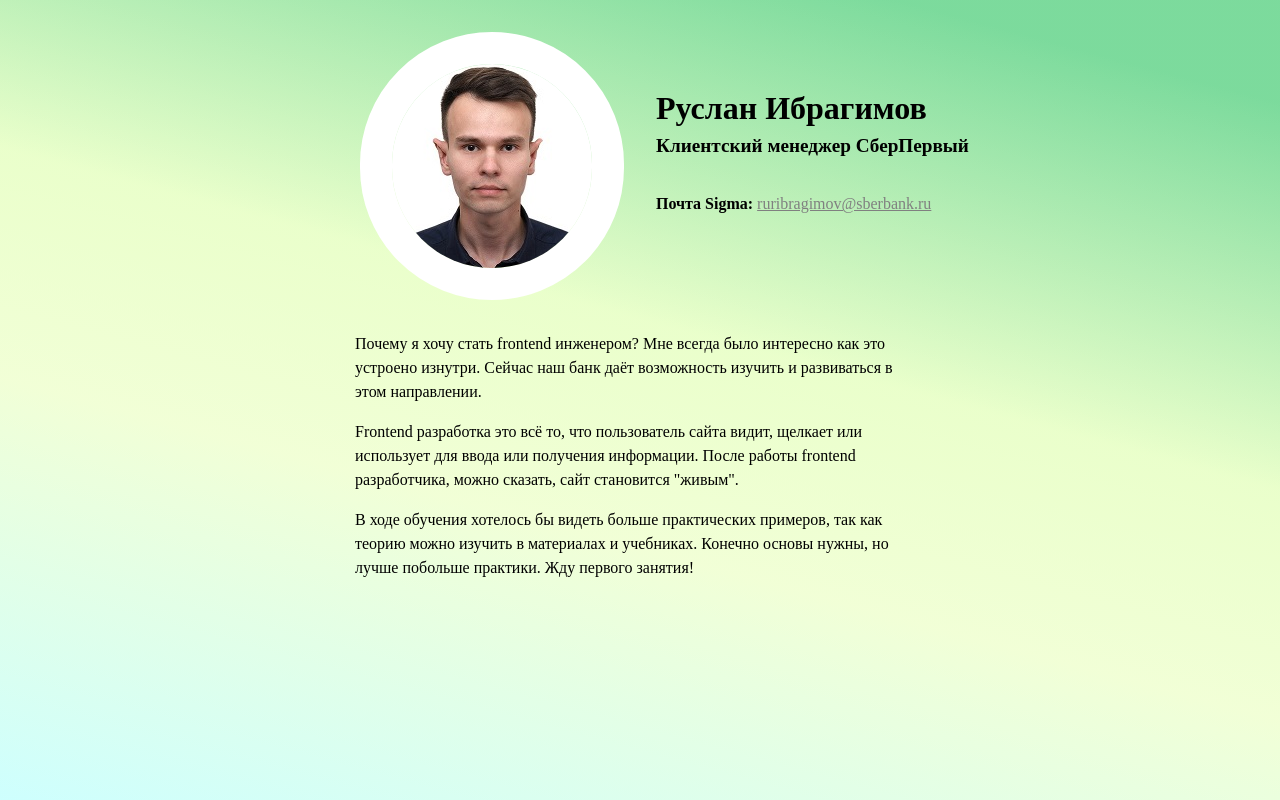
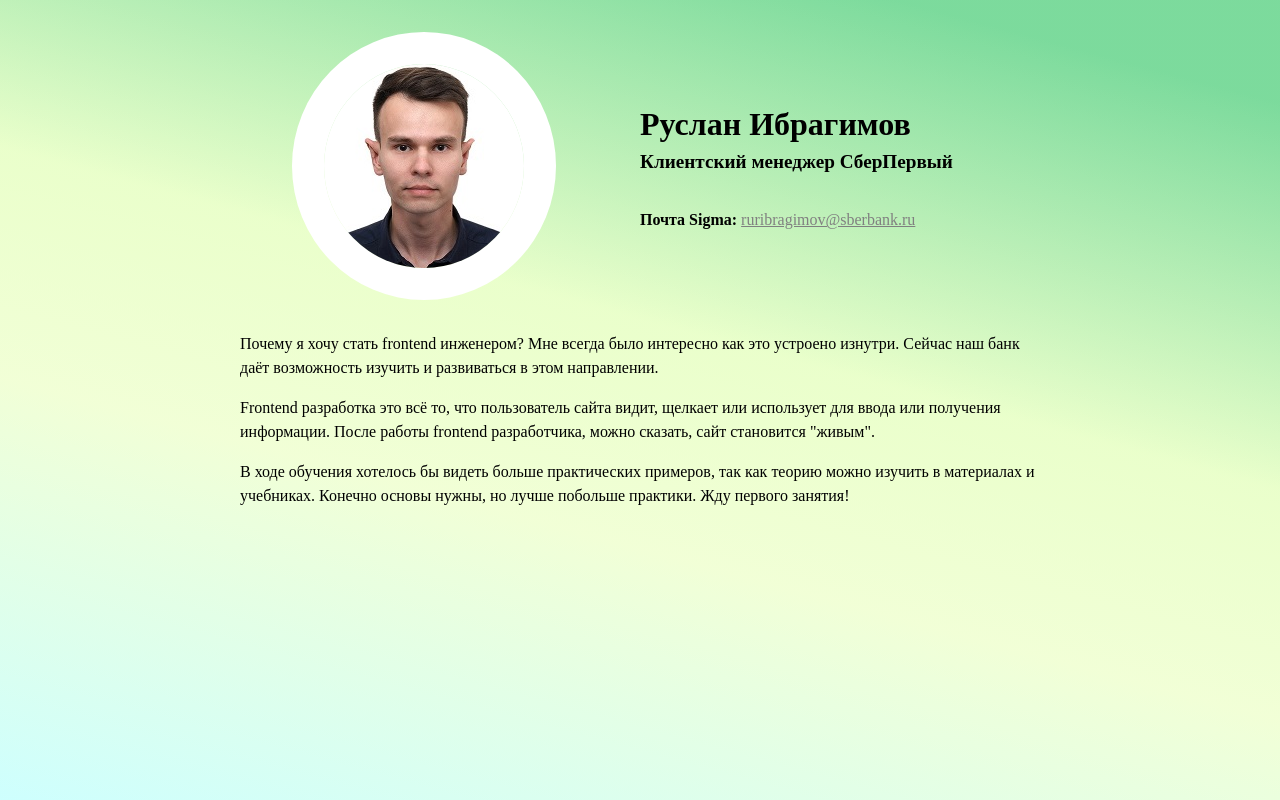
Before and after one commit to RuslanIbragimov5/lesson-js-core, a plain HTML site: page index.html in a window 1280 px wide. Drawn offline with Linux system fonts and the light colour scheme.

Commit message:
исправлено

```diff
--- a/style.css
+++ b/style.css
@@ -6,39 +6,42 @@ html {
 	font-size: 16px;
 }
 .person {
-	max-width: 100%;
+	width: 800px;
 	display: flex;
-    align-items: center;
+	flex-direction: row;
     flex-wrap: wrap;
+	margin: 0 auto;
+	font-size: 16px;
+	padding-top: 32px;
 }
 .person__info {
-	margin-top: 32px;
+	flex: 1 0 50%;
+	padding-right: 32px;
+	margin-bottom: 32px;
 }
 .person__contacts {
-	font-size: 16px;
-	color: #000;
+	flex: 1 0 50%;
+	margin-bottom: 32px;
 }
 .person__details {
-	font-size: 16px;
-	color: #000;
-	padding-top: 32px;
-	padding-left: 355px;
-	padding-right: 355px;
+	flex: 0 1 100%;
 }
 .avatar {
-	padding-right: 32px;
+	display: flex;
+	width: 100%;
+	flex-direction: column;
+	margin-right: 16px;
+	align-items: center;
 }
 .avatar__picture {
-	border-radius: 640px 640px 640px 640px;
-	border-style: solid;
-	border-color: #FFF;
-	border-width: 32px 32px 32px 32px;
-	margin-left: 360px;
-
+	border-radius: 50%;
+	border: 32px solid #fff;
 }
 .contacts {
-	font-size: 16px;
-	color: #000;
+	display: flex;
+	flex-direction: column;
+	justify-content: center;
+	height: 100%;
 }
 .contacts__name {
 	font-size: 32px;
@@ -71,7 +74,7 @@ html {
 .paragraph {
 	font-size: 16px;
 	color: #000;
-	padding-bottom: 16px;
+	margin-bottom: 16px;
 }
 .paragraph_last {
 	font-size: 16px;
```
